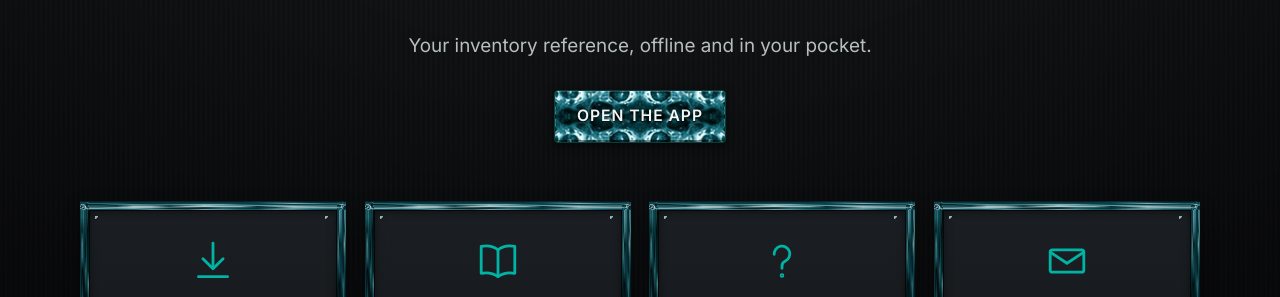
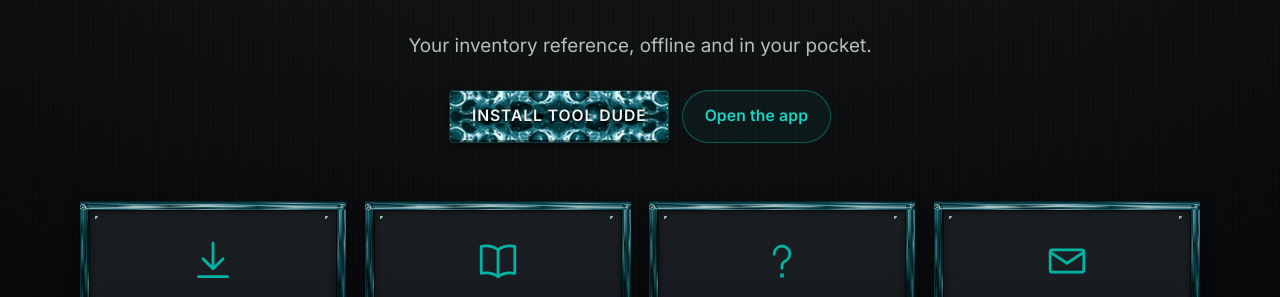
Before and after one commit to selfnow5784-collab/log-master-site, a plain HTML site: page index.html in a window 1280 px wide. Shown: the part 483-780 px from the top of the page. Drawn offline with nearby package versions, Linux system fonts and the light colour scheme.

Commit message:
Add a big Install Tool Dude button that opens the app install flow.
The home page and Downloads page now link to the app with ?install.

```diff
--- a/css/industrial.css
+++ b/css/industrial.css
@@ -39,6 +39,7 @@ h1,h2,h3{letter-spacing:.03em;text-transform:uppercase;color:#c9cfce;font-weight
 .card h2{font-size:1.25rem}
 .kicker{color:#7fb3ae;letter-spacing:.22em}
 .hero h1{font-family:"Barlow Condensed",sans-serif;text-transform:uppercase;letter-spacing:.18em;font-size:2rem;color:#9A9A9A}
+.hero .actions{justify-content:center;margin:.4rem 0 0}
 .site-footer{border-top:4px solid #0a0b0c;background:#0c0e10 url(../assets/industrial/plate-dim.png) repeat-x top/auto 8px}
 
 /* Open mobile menu must hide the page behind it. No motion. */
--- a/index.html
+++ b/index.html
@@ -53,7 +53,10 @@
         <img class="hero-logo" src="assets/icon-grid.png" width="200" height="200" alt="">
         <h1>Tool Dude</h1>
         <p class="lede">Your inventory reference, offline and in your pocket.</p>
-        <a class="btn btn-primary" href="https://selfnow5784-collab.github.io/tool-dude/">Open the app</a>
+        <div class="actions">
+          <a class="btn btn-primary" href="https://selfnow5784-collab.github.io/tool-dude/?install">Install Tool Dude</a>
+          <a class="btn btn-ghost" href="https://selfnow5784-collab.github.io/tool-dude/">Open the app</a>
+        </div>
       </section>
 
       <nav class="card-row" aria-label="Site pages">
```
Also changed, not shown: downloads.html (+1 -1 lines).
